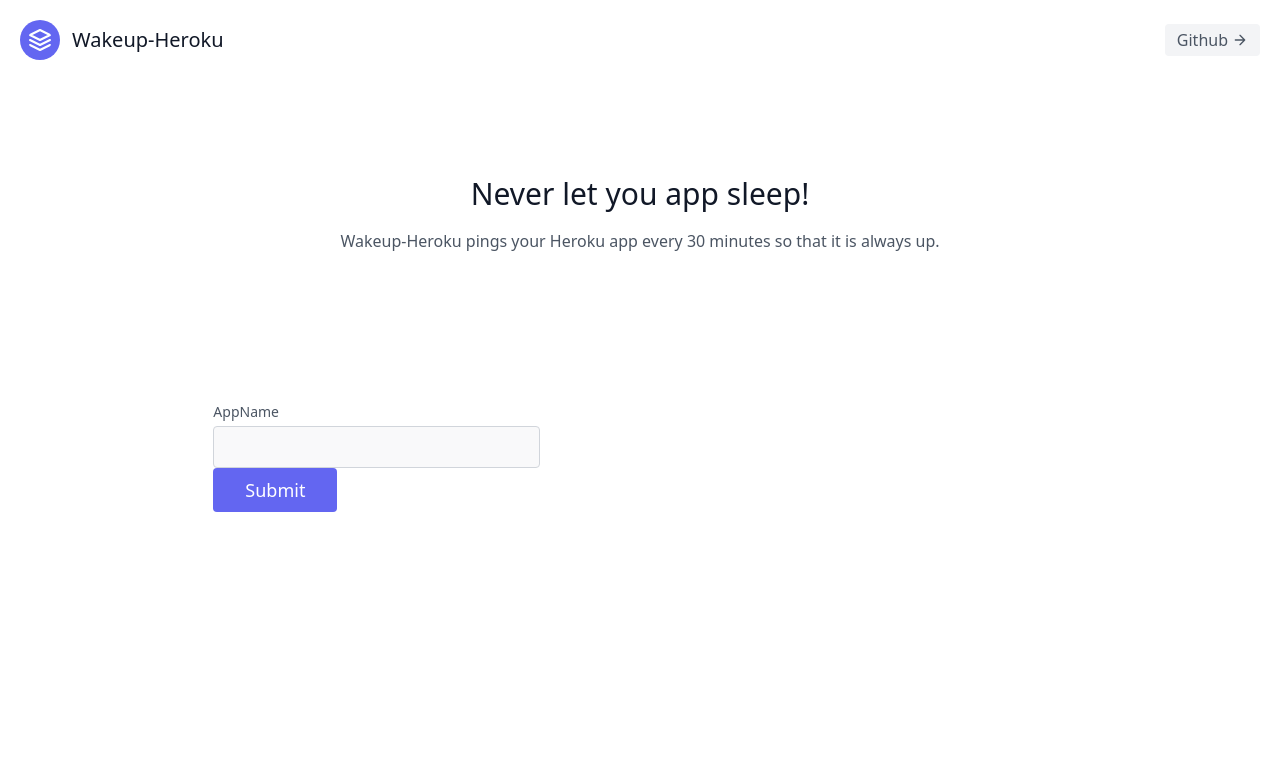
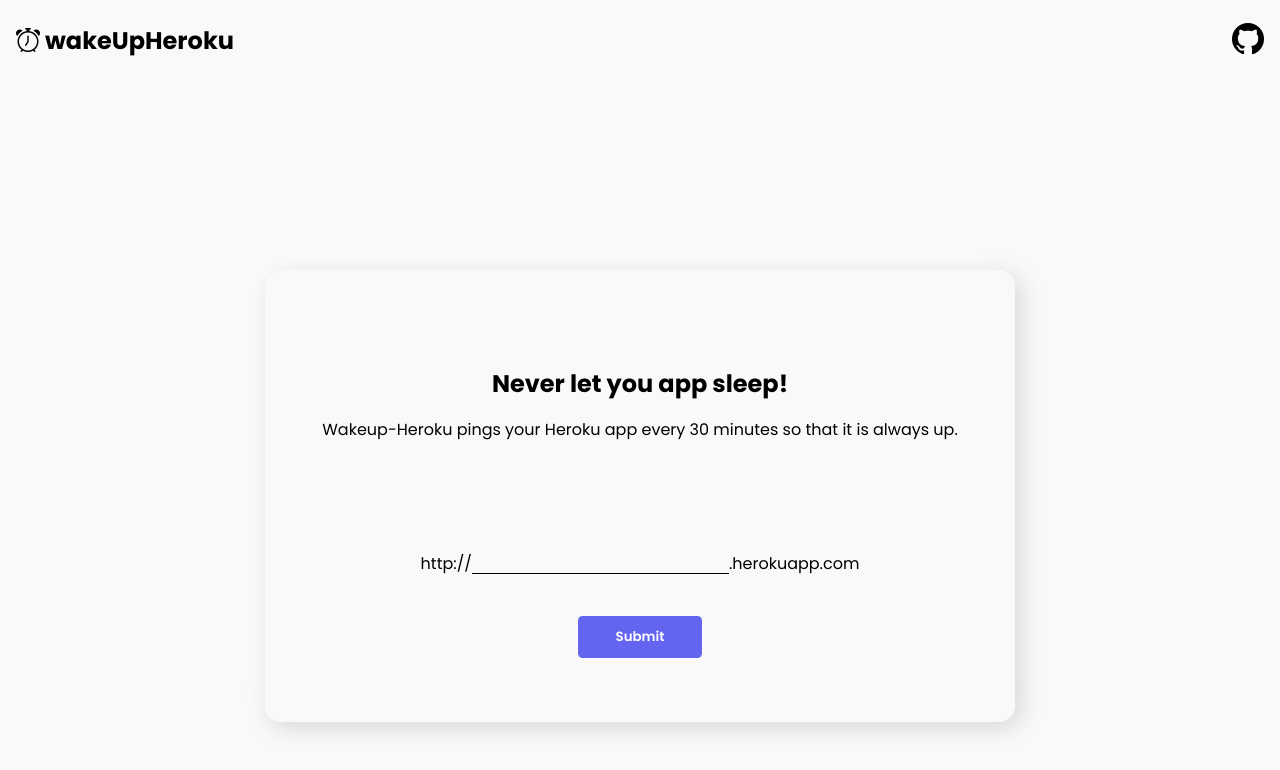
Before and after one commit to aditya-kumar-mandal/wakeup-app, a website: page index.html in a window 1280 px wide. Drawn offline with nearby package versions, Linux system fonts and the light colour scheme.

Commit message:
css update

```diff
--- a/index.html
+++ b/index.html
@@ -1,66 +1,44 @@
 <!DOCTYPE html>
 <html lang="en">
-
 <head>
     <meta charset="UTF-8">
     <meta http-equiv="X-UA-Compatible" content="IE=edge">
     <meta name="viewport" content="width=device-width, initial-scale=1.0">
-    <link href="https://unpkg.com/tailwindcss@^2/dist/tailwind.min.css" rel="stylesheet">
-    <style>
-
-    </style>
-    <title>Wakeup-Heroku</title>
+    <link
+      rel="stylesheet"
+      href="https://cdnjs.cloudflare.com/ajax/libs/bootstrap-icons/1.5.0/font/bootstrap-icons.min.css"
+      integrity="sha512-xnP2tOaCJnzp2d2IqKFcxuOiVCbuessxM6wuiolT9eeEJCyy0Vhcwa4zQvdrZNVqlqaxXhHqsSV1Ww7T2jSCUQ=="
+      crossorigin="anonymous"
+      referrerpolicy="no-referrer"/>
+    <link rel="stylesheet" href="styles.css" />
+    <meta name="theme-color" content="#6365f1">
+    <title> wakeupHeroku()</title>
 </head>
-
 <body>
-    <header class="text-gray-600 body-font">
-        <div class="container mx-auto flex flex-wrap p-5 flex-col md:flex-row items-center">
-            <a class="flex title-font font-medium items-center text-gray-900 mb-4 md:mb-0">
-                <svg xmlns="http://www.w3.org/2000/svg" fill="none" stroke="currentColor" stroke-linecap="round"
-                    stroke-linejoin="round" stroke-width="2" class="w-10 h-10 text-white p-2 bg-indigo-500 rounded-full"
-                    viewBox="0 0 24 24">
-                    <path d="M12 2L2 7l10 5 10-5-10-5zM2 17l10 5 10-5M2 12l10 5 10-5"></path>
-                </svg>
-                <span class="ml-3 text-xl">Wakeup-Heroku</span>
-            </a>
-            <nav class="md:ml-auto flex flex-wrap items-center text-base justify-center">
-
-            </nav>
-            <button
-                class="inline-flex items-center bg-gray-100 border-0 py-1 px-3 focus:outline-none hover:bg-gray-200 rounded text-base mt-4 md:mt-0"><a
-                    href="https://github.com/akm-akm/wakeup-heroku" target="_">Github</a>
-                <svg fill="none" stroke="currentColor" stroke-linecap="round" stroke-linejoin="round" stroke-width="2"
-                    class="w-4 h-4 ml-1" viewBox="0 0 24 24">
-                    <path d="M5 12h14M12 5l7 7-7 7"></path>
-                </svg>
-            </button>
-        </div>
-    </header>
-    <section class="text-gray-600 body-font">
-
-        <div class="container px-5 py-24 mx-auto">
-            <div class="flex flex-col text-center w-full mb-12">
-                <h1 class="sm:text-3xl text-2xl font-medium title-font mb-4 text-gray-900">Never let you app sleep!</h1>
-                <p class="lg:w-2/3 mx-auto leading-relaxed text-base">Wakeup-Heroku pings your Heroku app every 30
-                    minutes so that it is always up.</p>
+    <body>
+        <header class="header">
+          <h2><i class="bi bi-alarm"></i> wakeUpHeroku</h2>
+          <a href=""
+            ><i style="font-size: 2em; color: #000" class="bi bi-github"></i
+          ></a>
+        </header>
+        <div class="container">
+          <div class="wrapper">
+            <div class="text">
+              <h2>Never let you app sleep!</h2>
+              <p>Wakeup-Heroku pings your Heroku app every 30 minutes so that it is always up.</p>
             </div>
 
-    </section>
-
-    <div
-        class="flex lg:w-2/3 w-full sm:flex-row flex-col mx-auto px-8 sm:space-x-4 sm:space-y-0 space-y-4 sm:px-0 items-end">
-
- <form action="/submit" method="post">
-        <div class="relative flex-grow w-full">
-            <label for="text" class="leading-7 text-sm text-gray-600">AppName</label>
-            <input type="text" id="text" name="appname"
-                class="w-full bg-gray-100 bg-opacity-50 rounded border border-gray-300 focus:border-indigo-500 focus:bg-transparent focus:ring-2 focus:ring-indigo-200 text-base outline-none text-gray-700 py-1 px-3 leading-8 transition-colors duration-200 ease-in-out">
+             <form action="/submit" method="post">
+               <div class="ip">
+                   <label for="text">http://</label>
+               <input type="text" id="text" name="appname" />.herokuapp.com
+               </div>
+               <button type="submit" class="submit">Submit</button>
+             </form>
+          </div>
         </div>
-        <button type="submit"
-            class="text-white bg-indigo-500 border-0 py-2 px-8 focus:outline-none hover:bg-indigo-600 rounded text-lg">Submit</button></form>
-    </div>
-    </div>
+      </body>
 
 </body>
-
 </html>
--- /dev/null
+++ b/styles.scss
@@ -0,0 +1,111 @@
+@import url('https://fonts.googleapis.com/css2?family=Poppins:ital,wght@0,300;0,400;0,500;0,600;0,700;1,200;1,300;1,400;1,500;1,600&display=swap');
+*
+{
+    font-family: 'Poppins', sans-serif;
+    margin: 0;
+    padding: 0;
+}
+
+
+body
+{
+    background: #F9F9F9;
+}
+body::-webkit-scrollbar {
+    width: 10px;
+
+  }
+
+  body::-webkit-scrollbar-track {
+    box-shadow: inset 0 0 6px rgba(0, 0, 0, 0.3);
+  }
+
+  body::-webkit-scrollbar-thumb {
+    background-color: rgb(99, 101, 241);
+    &:hover
+    {
+        background: #000;
+    }
+  }
+.header
+{
+    padding: 1em;
+    max-width: 100%;
+  display: flex;
+  justify-content: space-between;
+  align-items: center;
+}
+.container
+{
+    max-width: 100%;
+    height: 100vh;
+    display: flex;
+    justify-content: center;
+    align-items: center;
+    flex-direction: column;
+    padding: 1em;
+    .wrapper
+    {
+        max-width: 80%;
+        display: flex;
+        justify-content: space-around;
+        align-items: center;
+        flex-direction: column;
+        flex-wrap: wrap;
+        min-height: 50%;
+        padding: 1.6em;
+        border-radius: 1em;
+        box-shadow: 5px 5px 25px rgba(0, 0, 0, 0.151), -5px -5px 25px rgb(255, 255, 255);
+       .text
+       {
+           margin: 2em;
+           text-align: center;
+           p
+           {
+               margin-top: 1em;
+           }
+       }
+        form
+        { display: flex;
+            justify-content: center;
+            align-items: center;
+            flex-direction: column;
+            max-width: 100%;
+            .ip
+            {
+                display: flex;
+                justify-content: center;
+                align-items: center;
+                max-width: 100%;
+
+            }
+            input
+            {
+                border: none;
+                border-bottom: 1px black solid;
+                background: none;
+                padding: 0;
+                width: 70%;
+                outline: none;
+            }
+            .submit
+            {
+                margin-top: 3em;
+                outline: none;
+                border: none;
+                background: rgb(99, 101, 241);
+                border-radius: 0.35em;
+                color: white;
+                padding: 0.8em 2.8em;
+                font-weight: 600;
+                cursor: pointer;
+                transition: 0.6s;
+                &:hover
+                {
+                    background: #000;
+                }
+            }
+        }
+    }
+
+}
```
Also changed, not shown: styles.css (added), 1 other file.
